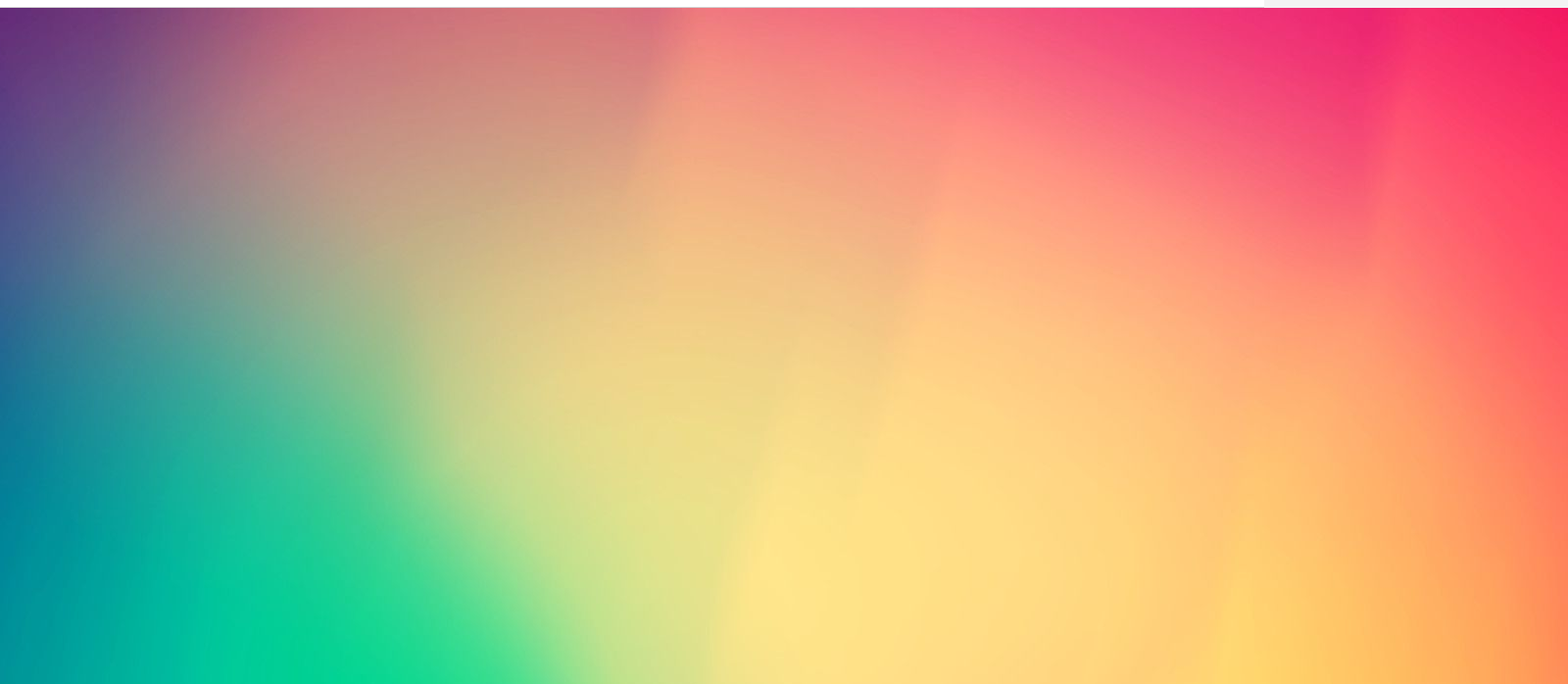
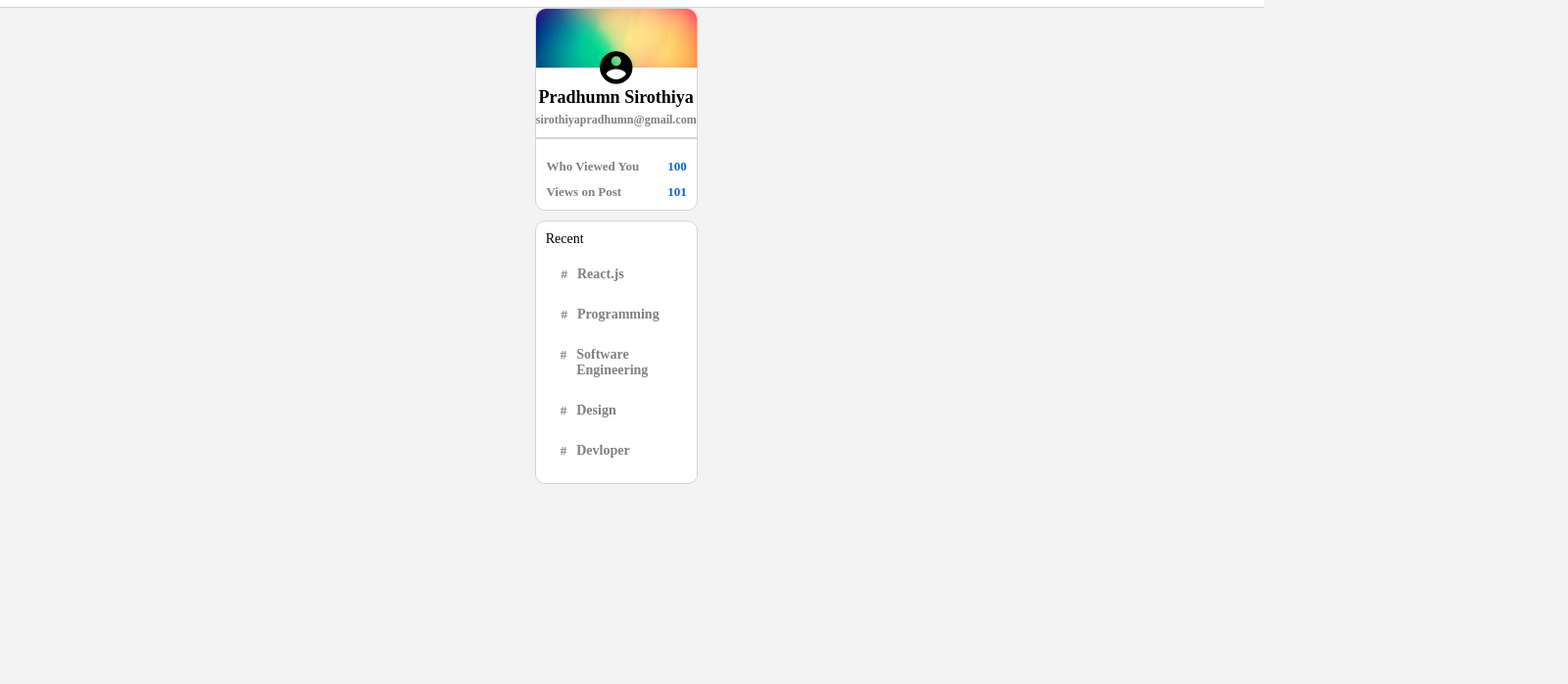
Before and after one commit to sirothiyapradhumn/LinkedIn_clone, a plain HTML site: page index.html in a window 1280 px wide. Shown: the part 58-756 px from the top of the page at 98% size, 1600 px wide, since content can reach past the window. Drawn offline with Linux system fonts and the light colour scheme.

Commit message:
SideBar complete

```diff
--- a/index.html
+++ b/index.html
@@ -61,7 +61,7 @@
 
             <div class="sidebar_top">
                 <img src="./image/background.jpg" alt="background">
-                <i class="material-icons header_Option_icon">account_circle</i>
+                <i class="material-icons sidebar_topAvatar">account_circle</i>
                 <h2>Pradhumn Sirothiya</h2>
                 <h4>sirothiyapradhumn@gmail.com</h4>
             </div>
@@ -88,27 +88,27 @@
                 <p>Recent</p>
 
                 <div class="sidebar_recent">
-                    <span class="sidebar_hash"></span>
+                    <span class="sidebar_hash">#</span>
                     <p>React.js</p>
                 </div>
 
                 <div class="sidebar_recent">
-                    <span class="sidebar_hash"></span>
+                    <span class="sidebar_hash">#</span>
                     <p>Programming</p>
                 </div>
 
                 <div class="sidebar_recent">
-                    <span class="sidebar_hash"></span>
+                    <span class="sidebar_hash">#</span>
                     <p>Software Engineering</p>
                 </div>
 
                 <div class="sidebar_recent">
-                    <span class="sidebar_hash"></span>
+                    <span class="sidebar_hash">#</span>
                     <p>Design</p>
                 </div>
 
                 <div class="sidebar_recent">
-                    <span class="sidebar_hash"></span>
+                    <span class="sidebar_hash">#</span>
                     <p>Devloper</p>
                 </div>
 
--- a/style.css
+++ b/style.css
@@ -80,3 +80,116 @@ body{
 }
 
 /*Main Body*/
+
+.body_main{
+    display: flex;
+    margin-top: 35px;
+    max-width: 1200px;
+    margin: 0 20px;
+}
+
+/* sidebar */
+.sidebar{
+    position: sticky;
+    top: 80px;
+    flex: 0.2;
+    border-radius: 10px;
+    text-align: center;
+    height: fit-content;
+}
+
+.sidebar_top img {
+    margin-bottom: -20px;
+    width: 100%;
+    height: 60px;
+    border-top-left-radius: 10px;
+    border-top-right-radius: 10px;
+    object-fit: cover;
+}
+
+.sidebar_top{
+    display: flex;
+    flex-direction: column;
+    align-items: center;
+    border: 1px solid lightgray;
+    border-top-left-radius: 10px;
+    border-top-right-radius: 10px;
+    background-color: white;
+    padding-bottom: 10px;
+
+}
+
+.sidebar_topAvatar{
+    font-size: 40px;
+}
+
+.sidebar_stats{
+    padding: 10px;
+    margin-bottom: 10px;
+    border: 1px solid lightgray;
+    background-color: white;
+    border-bottom-left-radius: 10px;
+    border-bottom-right-radius: 10px;
+}
+
+.sidebar_stat{
+    margin-top: 10px;
+    display: flex;
+    justify-content: space-between;
+}
+
+.sidebar_stat p{
+    color: grey;
+    font-size: 13px;
+    font-weight: 600;
+}
+
+.sidebar_statNumber{
+    font-weight: bold;
+    color: #0a66c2 !important;
+}
+
+.sidebar_top h4 {
+    color: grey;
+    font-size: 12px;
+    margin-top: 5px;
+}
+
+.sidebar_top h2{
+    font-size: 18px;
+}
+
+.sidebar_bottom {
+    text-align: left;
+    padding: 10px;
+    border: 1px solid lightgray;
+    background-color: white;
+    border-radius: 10px;
+    margin-top: 10px;
+}
+
+.sidebar_recent{
+    display: flex;
+    font-size: 13px;
+    color: gray;
+    font-weight: bolder;
+    cursor: pointer;
+    margin-top: 5px;
+    padding: 5px;
+}
+
+.sidebar_recent:hover {
+    background-color: whitesmoke;
+    border-radius: 10px;
+    cursor: pointer;
+    color: black;
+}
+
+.sidebar_hash{
+    margin: 0 10px;
+}
+
+.sidebar_bottom p{
+    font-size: 14px;
+    padding-bottom: 10px;
+}
```
